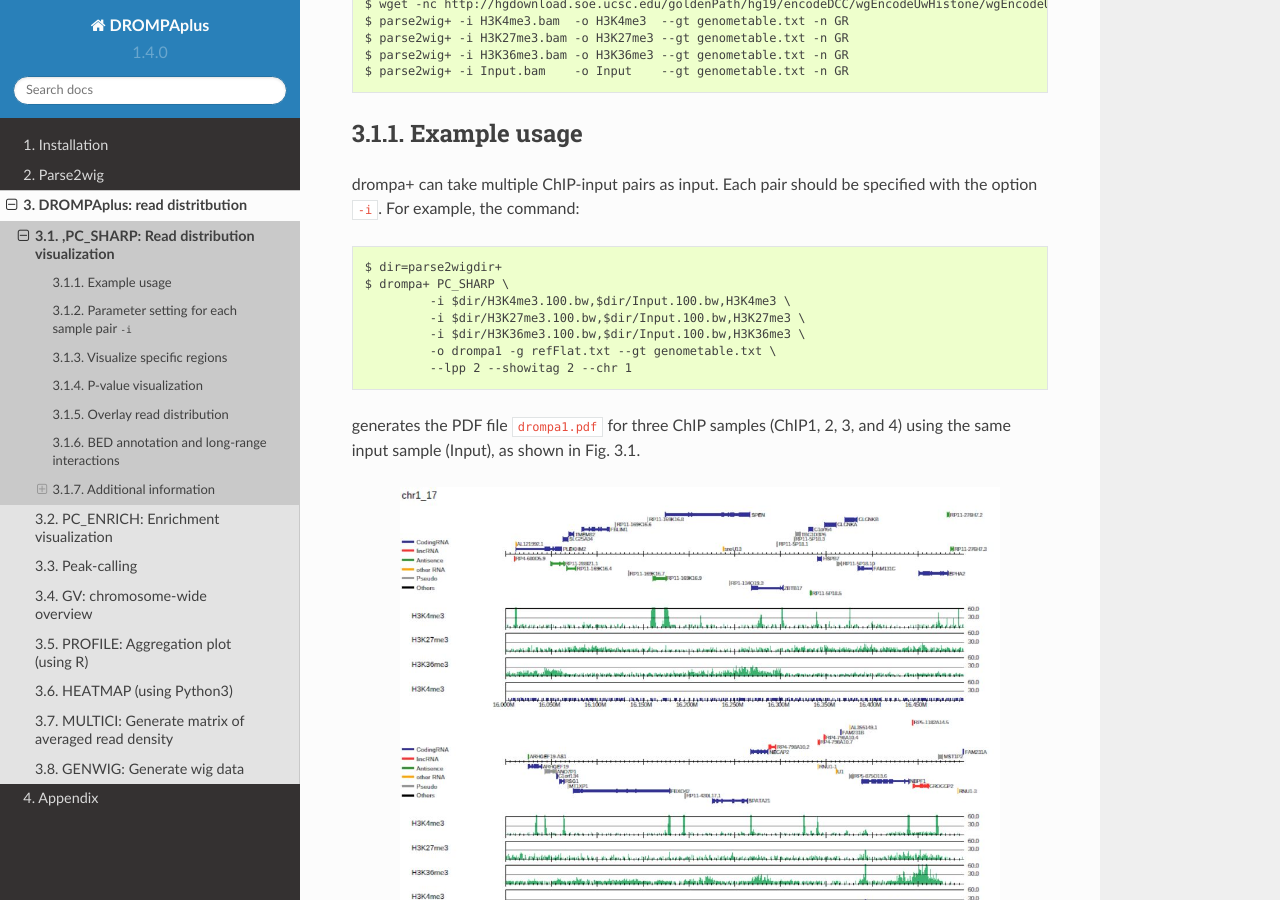
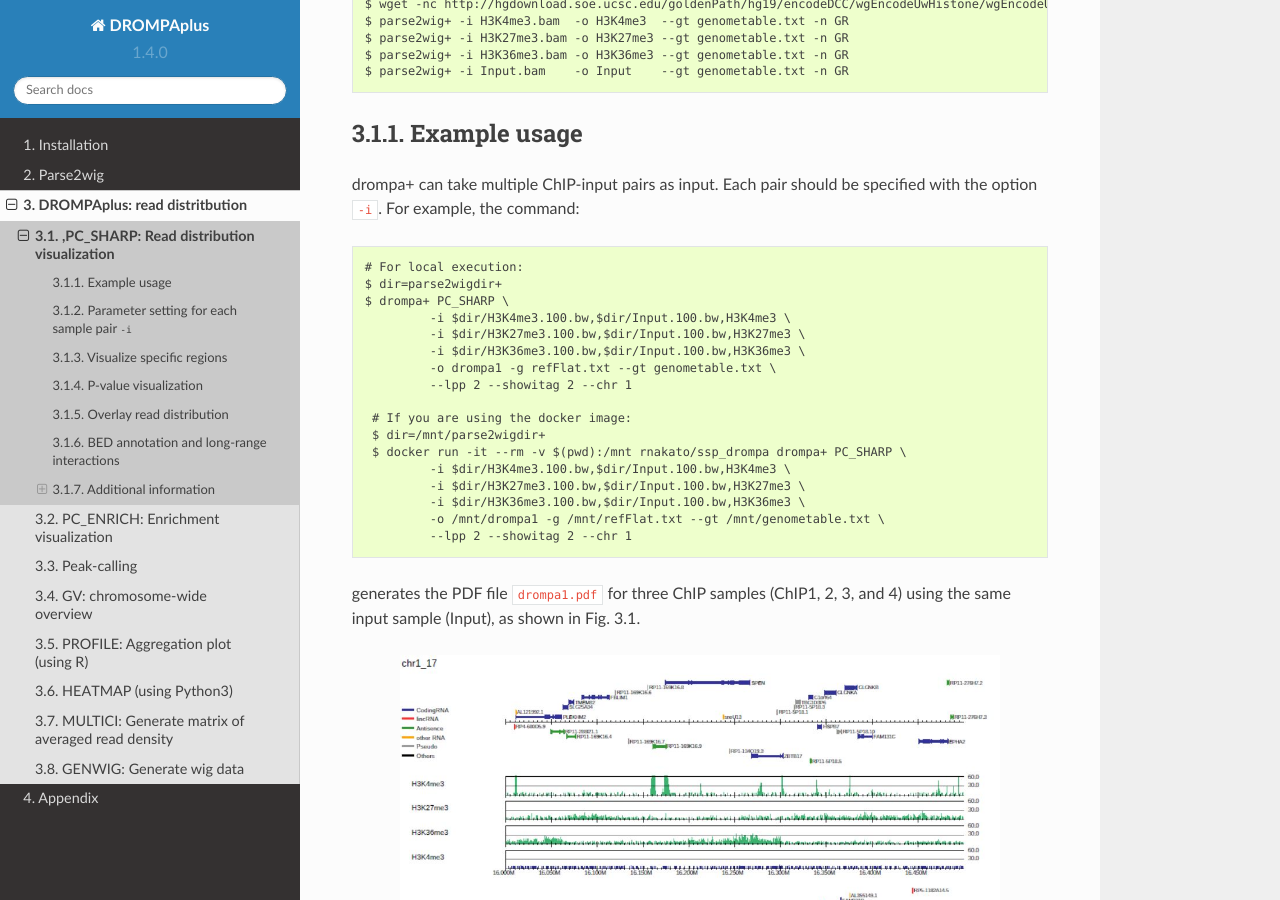
Before and after one commit to rnakato/DROMPAplus, a Sphinx documentation site: the page built from docs/content/drompa/PCSHARP.rst, in a window 1280 px wide and 900 px high, scrolled down 323 px. Built offline with Sphinx 7.4.7 and the Read the Docs theme 2.0.0, drawn with Linux system fonts in a browser that asks for light colours.

Commit message:
add docker in docs

```diff
--- a/docs/content/drompa/PCSHARP.rst
+++ b/docs/content/drompa/PCSHARP.rst
@@ -19,12 +19,22 @@ Example usage
 drompa+ can take multiple ChIP-input pairs as input. Each pair should be specified with the option ``-i``.
 For example, the command::
 
+  # For local execution:
   $ dir=parse2wigdir+
   $ drompa+ PC_SHARP \
            -i $dir/H3K4me3.100.bw,$dir/Input.100.bw,H3K4me3 \
            -i $dir/H3K27me3.100.bw,$dir/Input.100.bw,H3K27me3 \
            -i $dir/H3K36me3.100.bw,$dir/Input.100.bw,H3K36me3 \
            -o drompa1 -g refFlat.txt --gt genometable.txt \
+           --lpp 2 --showitag 2 --chr 1
+
+   # If you are using the docker image:
+   $ dir=/mnt/parse2wigdir+
+   $ docker run -it --rm -v $(pwd):/mnt rnakato/ssp_drompa drompa+ PC_SHARP \
+           -i $dir/H3K4me3.100.bw,$dir/Input.100.bw,H3K4me3 \
+           -i $dir/H3K27me3.100.bw,$dir/Input.100.bw,H3K27me3 \
+           -i $dir/H3K36me3.100.bw,$dir/Input.100.bw,H3K36me3 \
+           -o /mnt/drompa1 -g /mnt/refFlat.txt --gt /mnt/genometable.txt \
            --lpp 2 --showitag 2 --chr 1
 
 generates the PDF file ``drompa1.pdf`` for three ChIP samples (ChIP1, 2, 3, and 4) using the same input sample (Input), as shown in Fig. 3.1.
--- a/docs/content/parse2wig.rst
+++ b/docs/content/parse2wig.rst
@@ -17,6 +17,12 @@ The command below generates the bigWig data ``ChIP.100.bw`` and the statistics f
 The default bin size is 100 bp. The input file format is automatically detected by postfix (.sam/.bam/.cram/.bowtie/.tagalign(.gz)).
 If the detection does not work properly, add the ``-f`` option (e.g., ``-f BAM``).
 
+.. note::
+
+    | If you are using the docker image to execute parse2wig+, it is necessary to mount the directory by ``-v`` option to access the input files as follows:
+    | ``docker run -it --rm -v $(pwd):/mnt rnakato/ssp_drompa parse2wig+ -i /mnt/ChIP.bam -o /mnt/ChIP --gt /mnt/genometable.txt``
+    | This command mounts the current directory to /mnt directory in the container.
+    | Please see also the document of Docker: https://docs.docker.com/storage/volumes/
 
 parse2wig+ allows multiple input files (separated by ",")::
 
```
Also changed, not shown: docs/content/Install.rst (+7 -0 lines).
